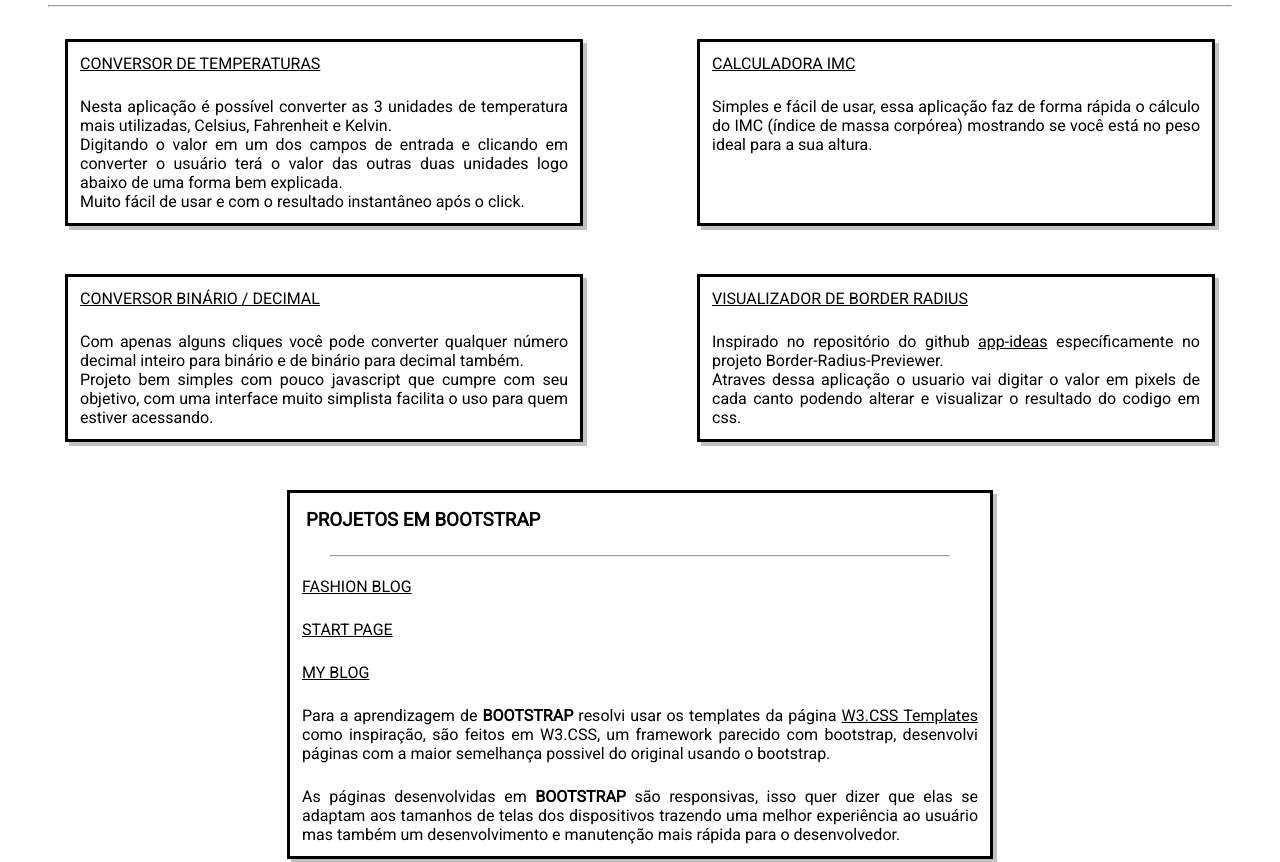
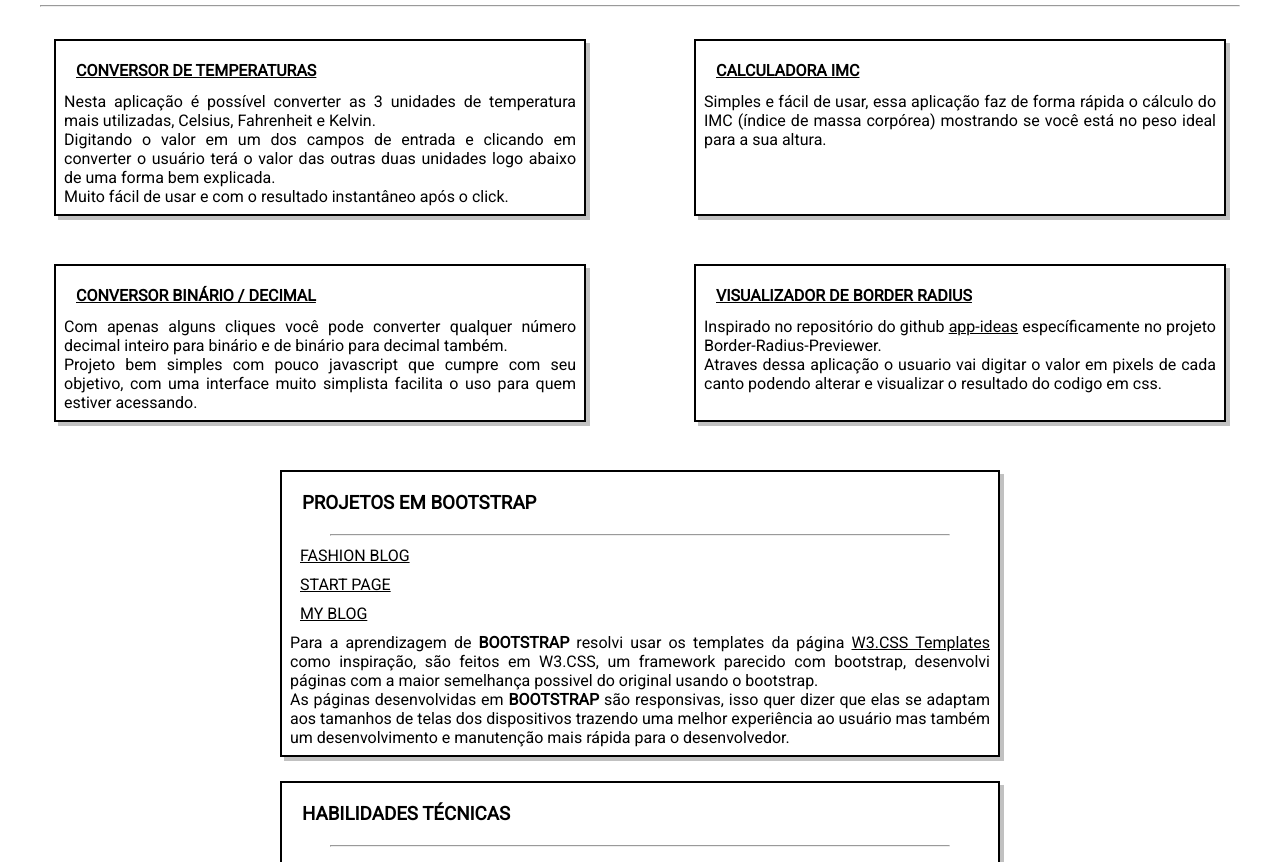
Before and after one commit to Andrierlison/andrierlison_da_silva, a plain HTML site: page index.html in a window 1280 px wide. Shown: the part 382-1244 px from the top of the page. Drawn offline with Linux system fonts and the light colour scheme.

Commit message:
Alterações nas class, renomeação de pastas e arquivos e poucas alterações na interface

```diff
--- /dev/null
+++ b/css/styles.css
@@ -0,0 +1,91 @@
+* {
+  padding: 0px; margin: 0px;
+}
+body {
+  width: 100%; height: 100%;
+  font-family: "Roboto", sans-serif;
+}
+h3, h4 {
+  padding: 1.5vh;
+}
+i {
+  font-size: 20pt;
+}
+a {
+  color: #000000;
+}
+hr {
+  margin: 1vh 5vh;
+}
+li {
+  list-style: none;
+}
+header {
+  background-color: #286270; color: #ffffff;
+}
+header h1 {
+  padding: 10vh 2vh 5vh 2vh;
+}
+header h2 {
+  padding: 4vh 2vh 5vh 2vh;
+  text-align: center;
+}
+header .menuTopo a {
+  display: inline-block;
+  background-color: #ffffff; color: #286270;
+  padding: 15px;
+  text-decoration: none;
+  border: none;
+}
+main article {
+  border: 2px solid #000000;
+  box-shadow: 4px 4px 0px #c1c1c1;
+  margin: 3vh auto; padding: 1vh;
+  width:90%;
+  max-width: 700px;
+  text-align:justify;
+}
+main article li {
+	margin:10px;
+}
+main article i {
+  color: #000000;
+  padding: 5px;
+}
+.my_projects {
+  display: flex;
+  flex-direction: row; flex-wrap: wrap;
+  justify-content: space-between; align-content: space-between;
+}
+.my_projects .projects {
+  min-width: 300px; max-width: 40vw;
+  margin: 3vh auto;
+  display:block;
+}
+.my_projects .projects:hover {
+  background-color: #f1f1f1;
+}
+.skills ul{
+  display: flex;
+  flex-direction: row;
+  flex-wrap: wrap;
+}
+.skills ul li {
+  background-color: #f1f1f1;
+  padding:5px;
+}
+.skills li:hover {
+  background-color: #c1c1c1;
+}
+footer {
+  background-color: #286270; color: #ffffff;
+  text-align: center;
+  padding: 5%;
+}
+.dark-mode * {
+  background-color: #353535; color: #ffffff;
+  border: none;
+}
+.dark-mode .menuTopo i {
+  background-color: #ffffff; color: #353535;
+}
--- a/index.html
+++ b/index.html
@@ -7,7 +7,7 @@
         <meta name="viewport" content="width=device-width, initial-scale=1.0">
         <meta name="theme-color" content="#286270">
         <link rel="stylesheet" href="https://fonts.googleapis.com/css?family=Roboto&display=swap">
-        <link rel="stylesheet" href="styles/styles.css">
+        <link rel="stylesheet" href="./css/styles.css">
         <script src="https://kit.fontawesome.com/57ded0e204.js" crossorigin="anonymous"></script>
         <title>Andrierlison Da Silva</title>
     </head>
@@ -25,54 +25,38 @@
         <main>
             <h3>MEUS PROJETOS</h3>
             <hr>
-            <div class="projects">
-                <article>
-                        <ul>
-                            <li><a target="_blank" href="https://andrierlison.github.io/conversor_temperaturas/">CONVERSOR DE TEMPERATURAS</a></li>
-                            <li>
+            <div class="my_projects">
+	            <article class="projects">
+	            	<h4><a target="_blank" href="https://andrierlison.github.io/conversor_temperaturas/">CONVERSOR DE TEMPERATURAS</a></h4>
 	                <p>Nesta aplicação é possível converter as 3 unidades de temperatura mais utilizadas, Celsius, Fahrenheit e Kelvin.</p>
 	                <p>Digitando o valor em um dos campos de entrada e clicando em converter o usuário terá o valor das outras duas unidades logo abaixo de uma forma bem explicada.</p>
 	                <p>Muito fácil de usar e com o resultado instantâneo após o click.</p>
-                            </li>
-                        </ul>
 	        	</article>
-                <article>
-                        <ul>
-                            <li><a target="_blank" href="https://andrierlison.github.io/calculadora_imc/">CALCULADORA IMC</a></li>
-                            <li>
+	            <article class="projects">
+	                <h4><a target="_blank" href="https://andrierlison.github.io/calculadora_imc/">CALCULADORA IMC</a></h4>
 	                <p>Simples e fácil de usar, essa aplicação faz de forma rápida o cálculo do IMC (índice de massa corpórea) mostrando se você está no peso ideal para a sua altura.</p>
-                            </li>
-                        </ul>
 	            </article>
-                <article>
-                        <ul>
-                            <li><a target="_blank" href="https://andrierlison.github.io/conversor_binario_decimal/">CONVERSOR BINÁRIO / DECIMAL</a></li>
-                            <li>
+	            <article class="projects">
+	                <h4><a target="_blank" href="https://andrierlison.github.io/conversor_binario_decimal/">CONVERSOR BINÁRIO / DECIMAL</a></h4>
 	                <p>Com apenas alguns cliques você pode converter qualquer número decimal inteiro para binário e de binário para decimal também.</p>
 	                <p>Projeto bem simples com pouco javascript que cumpre com seu objetivo, com uma interface muito simplista facilita o uso para quem estiver acessando.</p>
-                            </li>
-                        </ul>
 	            </article>
-                <article>
-                        <ul>
-                            <li><a target="_blank" href="https://andrierlison.github.io/visualizador_border_radius/">VISUALIZADOR DE BORDER RADIUS</a></li>
-                            <li>
+	            <article class="projects">
+	                <h4><a target="_blank" href="https://andrierlison.github.io/visualizador_border_radius/">VISUALIZADOR DE BORDER RADIUS</a></h4>
 	                <p>Inspirado no repositório do github <a target="_blank" href="https://github.com/florinpop17/app-ideas/blob/master/Projects/1-Beginner/Border-Radius-Previewer.md">app-ideas</a> específicamente no projeto Border-Radius-Previewer.</p>
 	                <p>Atraves dessa aplicação o usuario vai digitar o valor em pixels de cada canto podendo alterar e visualizar o resultado do codigo em css.</p>
-                            </li>
-                        </ul>
 	            </article>
 	        </div>
-            <article>
+	        <article class="projects_bootstrap">
                 <h3>PROJETOS EM BOOTSTRAP</h3>
                 <hr>
                 <ul>
        				<li><a target="_blank" href="https://andrierlison.github.io/fashion_blog/">FASHION BLOG</a></li>
        				<li><a target="_blank" href="https://andrierlison.github.io/start_page/">START PAGE</a></li>
 				    <li><a target="_blank" href="https://andrierlison.github.io/my_blog/">MY BLOG</a></li>
-                    <li>Para a aprendizagem de <strong>BOOTSTRAP</strong> resolvi usar os templates da página <a href="https://www.w3schools.com/w3css/w3css_templates.asp" target="_blank">W3.CSS Templates</a> como inspiração, são feitos em W3.CSS, um framework parecido com bootstrap, desenvolvi páginas com a maior semelhança possivel do original usando o bootstrap.</li>
-                    <li>As páginas desenvolvidas em <strong>BOOTSTRAP</strong> são responsivas, isso quer dizer que elas se adaptam aos tamanhos de telas dos dispositivos trazendo uma melhor experiência ao usuário mas também um desenvolvimento e manutenção mais rápida para o desenvolvedor.</li>
                 </ul>
+                <p>Para a aprendizagem de <strong>BOOTSTRAP</strong> resolvi usar os templates da página <a href="https://www.w3schools.com/w3css/w3css_templates.asp" target="_blank">W3.CSS Templates</a> como inspiração, são feitos em W3.CSS, um framework parecido com bootstrap, desenvolvi páginas com a maior semelhança possivel do original usando o bootstrap.</p>
+                <p>As páginas desenvolvidas em <strong>BOOTSTRAP</strong> são responsivas, isso quer dizer que elas se adaptam aos tamanhos de telas dos dispositivos trazendo uma melhor experiência ao usuário mas também um desenvolvimento e manutenção mais rápida para o desenvolvedor.</p>
             </article>
             <article class="skills">
                 <h3>HABILIDADES TÉCNICAS</h3>
@@ -104,6 +88,6 @@
         <footer>
             <p>DESENVOLVIDO POR ANDRIERLISON</p>
         </footer>
-        <script src="./scripts/dark_mode.js"></script>
+        <script src="./js/dark_mode.js"></script>
     </body>
 </html>
--- a/styles/styles.css
+++ /dev/null
@@ -1,120 +0,0 @@
-* {
-  padding: 0px;
-  margin: 0px;
-}
-
-body {
-  width: 100%;
-  height: 100%;
-  font-family: "Roboto", sans-serif;
-}
-
-i {
-  font-size: 20pt;
-}
-
-a {
-  color: #000000;
-}
-
-hr {
-  margin: 1vh 5vh 1vh 5vh;
-}
-
-li {
-  list-style: none;
-}
-
-header {
-  background-color: #286270;
-  color: #ffffff;
-}
-header h1 {
-  padding: 10vh 2vh 5vh 2vh;
-  text-shadow: 2px 2px 1px #000000;
-}
-header h2 {
-  padding: 4vh 2vh 5vh 2vh;
-  text-align: center;
-  text-shadow: 2px 2px 1px #000000;
-}
-header .menuTopo a {
-  display: inline-block;
-  background-color: #ffffff;
-  color: #286270;
-  padding: 15px;
-  text-decoration: none;
-  border: none;
-}
-
-.projects {
-  display: flex;
-  flex-direction: row;
-  flex-wrap: wrap;
-  justify-content: space-between;
-  align-content: space-between;
-}
-.projects article {
-  max-width: 40vw;
-  min-width: 300px;
-  margin: 3vh auto;
-  display:block;
-}
-.projects article:hover {
-  background-color: #f1f1f1;
-}
-.skills li{
-  display: inline-block;
-  background-color: #f1f1f1;
-  margin: 10px;
-}
-.skills li:hover {
-  background-color: #c1c1c1;
-}
-
-main {
-  padding: 1vh;
-}
-main h3 {
-  padding: 1vh;
-
-}
-main article {
-  border: 3px solid #000000;
-  margin: 3vh auto;
-  box-shadow: 4px 4px 0px #c1c1c1;
-  width:98%;
-  max-width: 700px;
-}
-main article h3 {
-  padding: 2vh;
-}
-main article li {
-  padding: 1.5vh;
-  text-align: justify;
-}
-main article li i {
-  color: #000000;
-  padding: 5px;
-}
-
-footer {
-  background-color: #286270;
-  color: #ffffff;
-  text-align: center;
-  padding: 5%;
-}
-
-.dark-mode * {
-  color: #ffffff;
-  background-color: #353535;
-  border: none;
-}
-.dark-mode li {
-  color: #ffffff;
-  background-color: #353535;
-}
-.dark-mode .menuTopo i {
-  color: #353535;
-  background-color: #ffffff;
-}
```
Also changed, not shown: js/dark_mode.js (renamed from scripts/dark_mode.js). Lines whose indentation alone changed are shown as unchanged.
